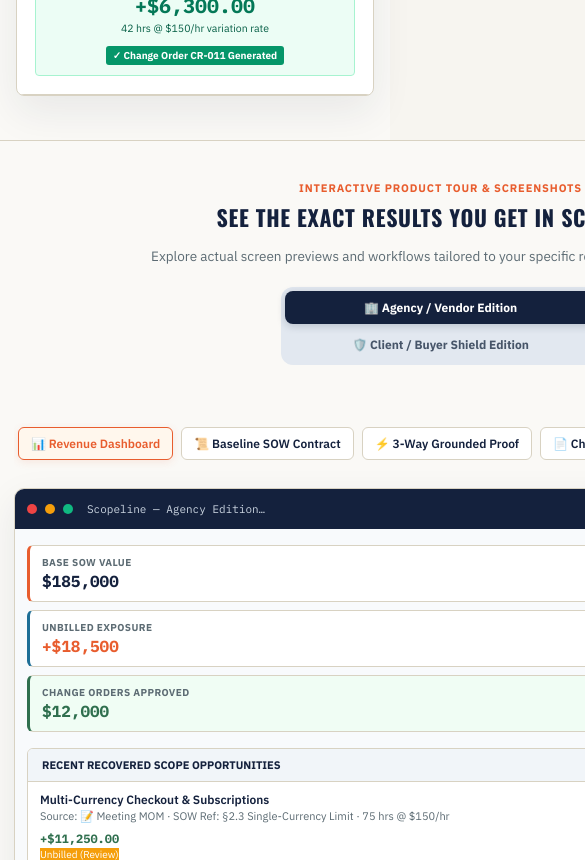
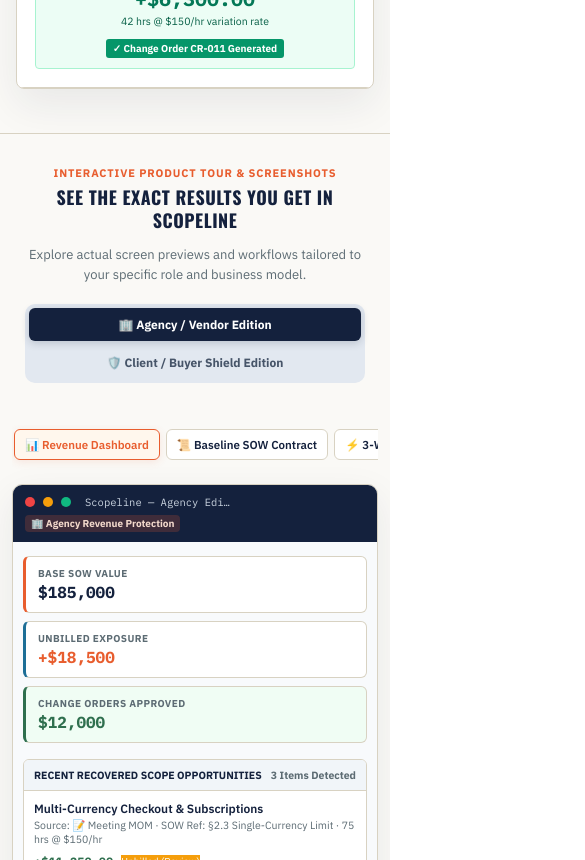
Before and after one commit to devworkkunalp/scopeline, a React (Vite) app in the folder client/: page / in a window 390 px wide. Shown: the part 1140-2000 px from the top of the page, 585 px wide, since content can reach past the window. Built offline with nearby package versions, Linux system fonts and the light colour scheme; no server answers.

Commit message:
fix(css): enforce stacked edition switcher on <=860px and prevent mobile horizontal overflow

```diff
--- a/client/src/index.css
+++ b/client/src/index.css
@@ -18,12 +18,18 @@
   --shadow: 0 1px 0 rgba(20,33,61,0.06), 0 2px 8px rgba(20,33,61,0.05);
 }
 *{box-sizing:border-box;}
-html,body,#root{margin:0;padding:0;min-height:100%;}
-body{
-  font-family:'IBM Plex Sans', sans-serif;
-  background:var(--paper);
-  color:var(--ink);
-  -webkit-font-smoothing:antialiased;
+html,body,#root{
+  margin:0;
+  padding:0;
+  min-height:100%;
+  width:100%;
+  max-width:100vw;
+  overflow-x:hidden;
+}
+.landing-shell{
+  width:100%;
+  max-width:100%;
+  overflow-x:hidden;
 }
 h1,h2,h3,h4{
   font-family:'Oswald', sans-serif;
@@ -1178,7 +1184,7 @@
   .desktop-only{display:none !important;}
   .mobile-only{display:inline-flex !important;}
   .landing-hero{padding:36px 16px 44px;}
-  .hero-title{font-size:30px;line-height:1.2;}
+  .hero-title{font-size:28px;line-height:1.2;}
   .hero-subtitle{font-size:13.5px;margin-bottom:20px;}
   .hero-cta-group{flex-direction:column;width:100%;}
   .hero-cta-group .btn{width:100%;justify-content:center;font-size:13.5px !important;padding:12px 16px !important;}
@@ -1191,62 +1197,113 @@
   .features-grid{grid-template-columns:1fr;}
   .steps-grid{grid-template-columns:1fr;}
   .pricing-grid{grid-template-columns:1fr;}
-  .section-head h2{font-size:24px;}
-  .section-head p{font-size:13.5px;}
+  .section-head{padding:0 8px;margin-bottom:24px;}
+  .section-head h2{font-size:20px !important;line-height:1.3 !important;word-break:break-word !important;}
+  .section-head p{font-size:13px;line-height:1.5;}
 
   /* Tour Section Responsive */
   .tour-section{
-    padding:40px 14px;
-    overflow-x:hidden;
+    padding:32px 12px !important;
+    width:100% !important;
+    max-width:100% !important;
+    overflow-x:hidden !important;
+    box-sizing:border-box !important;
+  }
+  .tour-switcher-wrapper{
+    padding:0 4px !important;
+    width:100% !important;
+  }
+  .tour-edition-switcher{
+    display:flex !important;
+    flex-direction:column !important;
+    border-radius:10px !important;
+    width:100% !important;
+    max-width:340px !important;
+    margin:0 auto 18px !important;
+    padding:4px !important;
+    gap:5px !important;
+  }
+  .tour-edition-btn{
+    border-radius:6px !important;
+    justify-content:center !important;
+    padding:9px 12px !important;
+    font-size:12px !important;
+    width:100% !important;
+    text-align:center !important;
+    white-space:normal !important;
   }
   .tour-grid{
     grid-template-columns:1fr !important;
+    width:100% !important;
+  }
+  .tour-card{
+    width:100% !important;
+    max-width:100% !important;
+    box-sizing:border-box !important;
   }
   .tour-preview-pane{
     border-right:none !important;
-    border-bottom:1px solid var(--line);
-    padding:16px 12px !important;
-    overflow-x:hidden;
+    border-bottom:1px solid var(--line) !important;
+    padding:14px 10px !important;
+    width:100% !important;
+    box-sizing:border-box !important;
+    overflow-x:hidden !important;
   }
   .tour-info-pane{
-    padding:20px 14px !important;
+    padding:18px 12px !important;
+    width:100% !important;
+    box-sizing:border-box !important;
+  }
+  .tour-info-title{
+    font-size:18px !important;
   }
   .tour-nav-tabs{
+    display:flex !important;
     justify-content:flex-start !important;
     overflow-x:auto !important;
+    overflow-y:hidden !important;
     flex-wrap:nowrap !important;
-    gap:8px !important;
-    padding:4px 4px 12px 4px !important;
-    margin:0 0 16px 0 !important;
-    -webkit-overflow-scrolling:touch;
-    scrollbar-width:none;
+    gap:6px !important;
+    padding:4px 2px 10px 2px !important;
+    margin:0 0 14px 0 !important;
+    width:100% !important;
+    max-width:100% !important;
+    box-sizing:border-box !important;
+    -webkit-overflow-scrolling:touch !important;
+    scrollbar-width:none !important;
   }
   .tour-nav-tabs::-webkit-scrollbar{
-    display:none;
+    display:none !important;
   }
   .tour-nav-tab{
     flex-shrink:0 !important;
     white-space:nowrap !important;
-    font-size:12px !important;
-    padding:8px 12px !important;
+    font-size:11.5px !important;
+    padding:7px 10px !important;
   }
   .tour-card-header{
     padding:10px 12px !important;
-    gap:8px !important;
+    gap:6px !important;
   }
   .tour-window-title{
-    font-size:11px !important;
-    max-width:180px;
+    font-size:10.5px !important;
+    max-width:150px;
     white-space:nowrap;
     overflow:hidden;
     text-overflow:ellipsis;
   }
+  .tour-tag{
+    font-size:10px !important;
+    padding:2px 6px !important;
+  }
   .mock-kpi-strip{
     grid-template-columns:1fr !important;
     gap:8px !important;
+    width:100% !important;
   }
   .mock-kpi{
     padding:10px 12px !important;
+    box-sizing:border-box !important;
   }
   .mock-kpi-val{
     font-size:16px !important;
@@ -1254,59 +1311,70 @@
   .mock-clauses-grid{
     grid-template-columns:1fr !important;
     gap:8px !important;
+    width:100% !important;
   }
   .mock-badges-grid{
     grid-template-columns:1fr !important;
     gap:5px !important;
+    width:100% !important;
   }
   .mock-vbadge{
-    font-size:11px !important;
-    padding:4px 8px !important;
+    font-size:10.5px !important;
+    padding:4px 6px !important;
     white-space:normal !important;
+    word-break:break-word !important;
+  }
+  .mock-table-card{
+    width:100% !important;
+    box-sizing:border-box !important;
+  }
+  .mock-table-head{
+    padding:8px 10px !important;
+    font-size:10.5px !important;
   }
   .mock-table-row{
     flex-direction:column !important;
     align-items:flex-start !important;
     gap:8px !important;
-    padding:10px 12px !important;
+    padding:10px 10px !important;
+    width:100% !important;
+    box-sizing:border-box !important;
+  }
+  .mock-table-row > div:first-child{
+    width:100% !important;
   }
   .mock-table-row > div:last-child{
     text-align:left !important;
     align-self:flex-start !important;
+    display:flex !important;
+    align-items:center !important;
+    gap:8px !important;
+  }
+  .mock-row-title{
+    font-size:12px !important;
+    word-break:break-word !important;
+    overflow-wrap:anywhere !important;
+  }
+  .mock-row-sub{
+    font-size:10.5px !important;
+    word-break:break-word !important;
+    overflow-wrap:anywhere !important;
   }
   .mock-memo-box{
-    padding:12px !important;
-    font-size:11px !important;
+    padding:10px !important;
+    font-size:10.5px !important;
     word-break:break-word !important;
     overflow-wrap:anywhere !important;
+    width:100% !important;
+    box-sizing:border-box !important;
   }
 }
 
 @media(max-width:480px){
   .landing-top-banner{flex-direction:column;padding:8px 12px;font-size:11.5px;}
   .landing-top-banner .banner-cta{width:100%;max-width:260px;}
-  .hero-title{font-size:26px;}
-  .hero-badge{font-size:11px;padding:4px 10px;}
+  .hero-title{font-size:24px;}
+  .hero-badge{font-size:10.5px;padding:4px 8px;}
   .hide-on-tiny{display:none !important;}
-
-  .tour-edition-switcher{
-    display:flex !important;
-    flex-direction:column !important;
-    border-radius:12px !important;
-    width:100% !important;
-    max-width:320px !important;
-    margin:0 auto 20px !important;
-    padding:4px !important;
-  }
-  .tour-edition-btn{
-    border-radius:8px !important;
-    justify-content:center !important;
-    padding:9px 12px !important;
-    font-size:12px !important;
-    width:100% !important;
-  }
-  .section-head h2{
-    font-size:22px !important;
-    word-break:break-word !important;
-  }
+  .section-head h2{font-size:18px !important;}
 }
```
